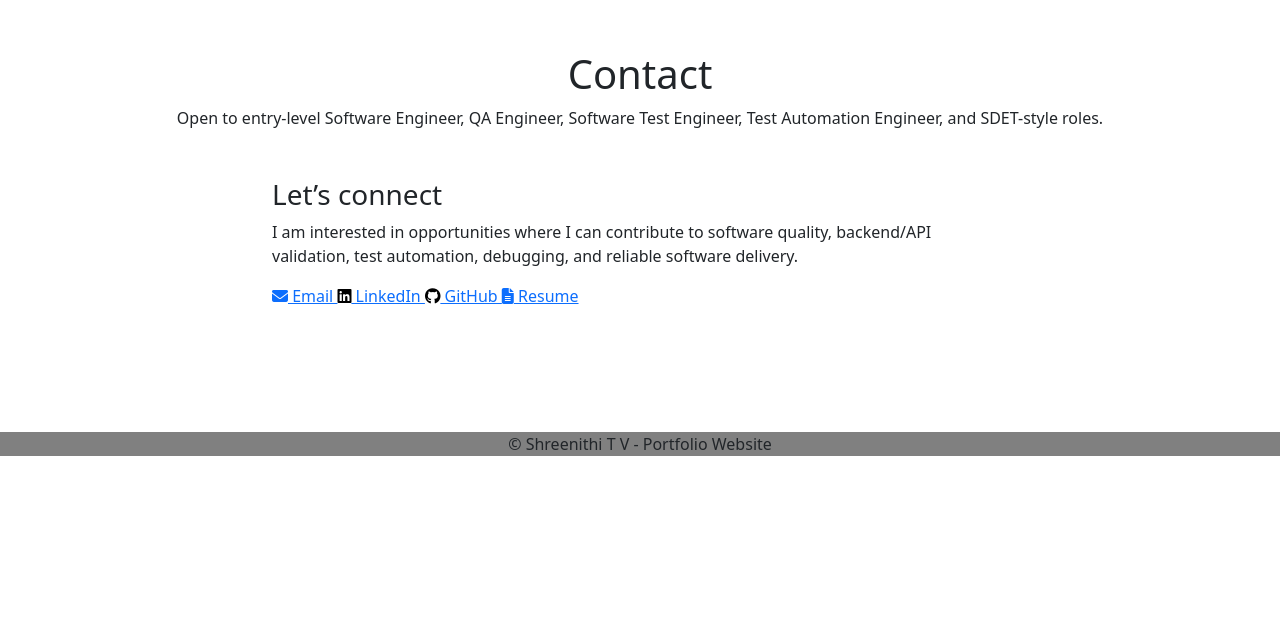
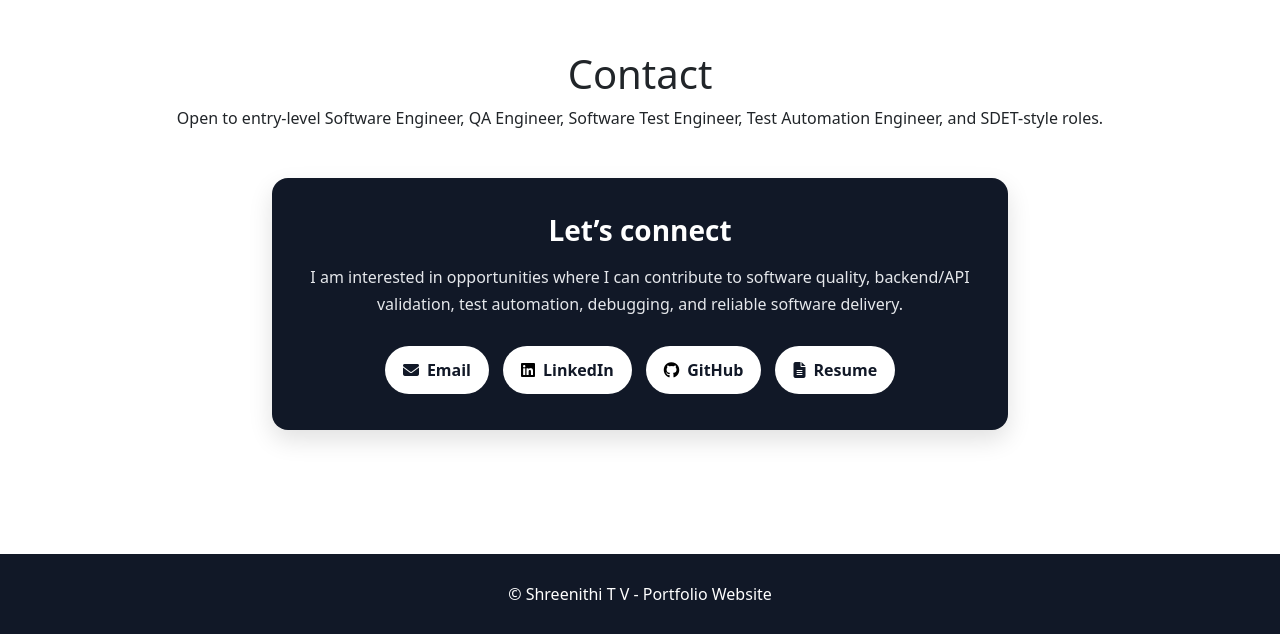
Before and after one commit to SHREENITHI-TV/SHREENITHI-TV.github.io, a plain HTML site: page Portfolio/index.html in a window 1280 px wide. Shown: the part 4944-5578 px from the top of the page. Before the commit the page ends 5400 px from the top, so only its background shows below. Drawn offline with nearby package versions, Linux system fonts and the light colour scheme.

Commit message:
update contact

```diff
--- a/Portfolio/style.css
+++ b/Portfolio/style.css
@@ -323,3 +323,57 @@ footer {
     border-top: 1px solid #e5e7eb;
     padding-top: 40px;
 }
+/* Contact section */
+
+.contact-card {
+    background: #111827;
+    color: #ffffff;
+    padding: 36px;
+    border-radius: 16px;
+    box-shadow: 0 10px 24px rgba(0, 0, 0, 0.12);
+    text-align: center;
+}
+
+.contact-card h3 {
+    font-weight: 700;
+    margin-bottom: 16px;
+}
+
+.contact-card p {
+    color: #e5e7eb;
+    line-height: 1.7;
+    margin-bottom: 28px;
+}
+
+.contact-links {
+    display: flex;
+    flex-wrap: wrap;
+    justify-content: center;
+    gap: 14px;
+}
+
+.contact-link {
+    display: inline-flex;
+    align-items: center;
+    gap: 8px;
+    background: #ffffff;
+    color: #111827;
+    text-decoration: none;
+    padding: 12px 18px;
+    border-radius: 999px;
+    font-weight: 600;
+    transition: transform 0.2s ease, background 0.2s ease;
+}
+
+.contact-link:hover {
+    transform: translateY(-3px);
+    background: #f3f4f6;
+    color: #111827;
+}
+
+.footer {
+    text-align: center;
+    padding: 28px;
+    background: #111827;
+    color: #ffffff;
+}
```
